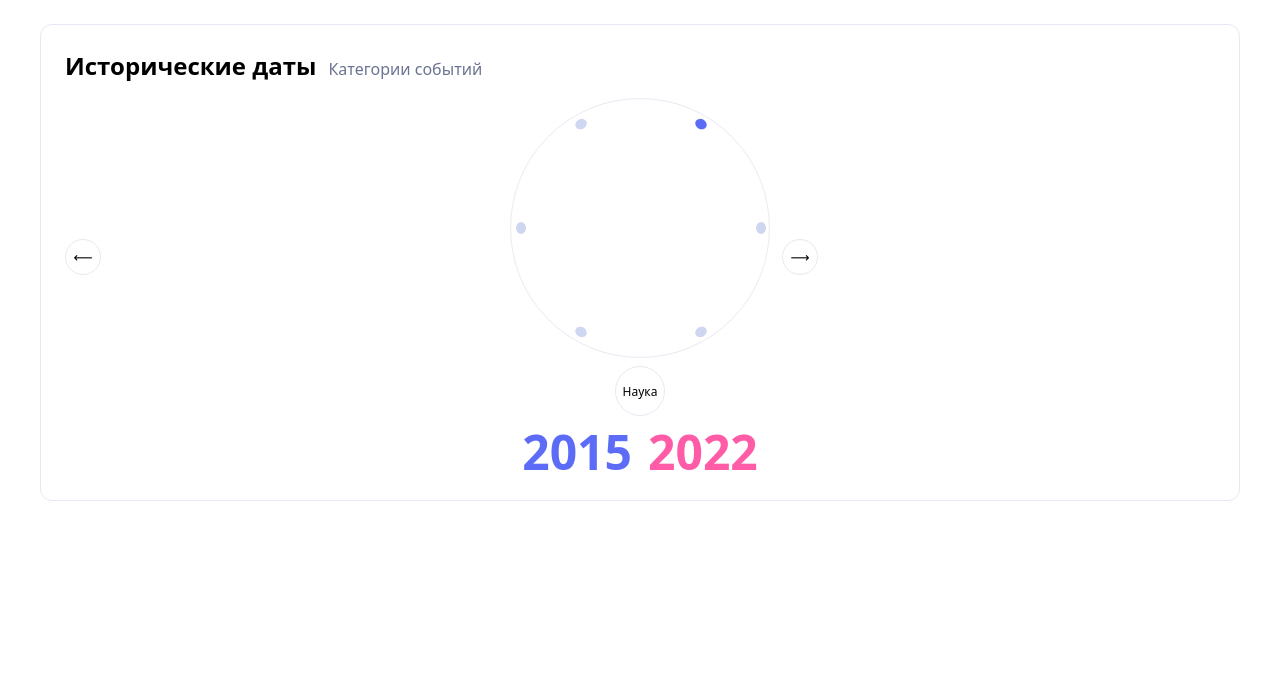
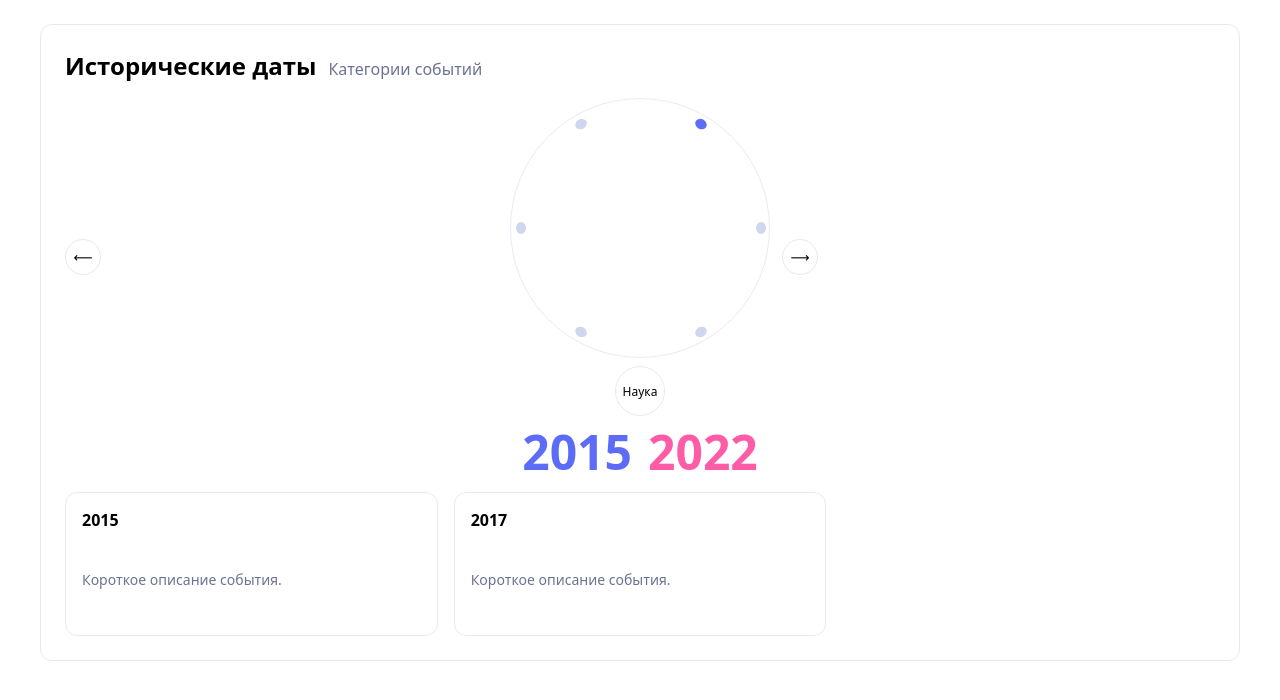
Before and after one commit to BMD63/timeline, a React app: page / in a window 1280 px wide. Shown: the top 700 px of the page. Built offline with nearby package versions, Linux system fonts and the light colour scheme.

Commit message:
swiper installed, mock slider added

```diff
--- a/package.json
+++ b/package.json
@@ -14,7 +14,8 @@
   "description": "",
   "dependencies": {
     "react": "^19.1.1",
-    "react-dom": "^19.1.1"
+    "react-dom": "^19.1.1",
+    "swiper": "^12.0.1"
   },
   "devDependencies": {
     "@types/react": "^19.1.13",
--- /dev/null
+++ b/src/components/TimelineBlock/Slider.scss
@@ -0,0 +1,17 @@
+.tlb-slider {
+  position: relative;
+  margin-top: 16px;
+}
+
+.tlb-card {
+  background: #fff;
+  border: 1px solid #e6e9f2;
+  border-radius: 12px;
+  padding: 16px;
+  min-height: 110px;
+  display: grid;
+  gap: 8px;
+}
+
+.tlb-cardTitle { font-weight: 700; }
+.tlb-cardText  { color: #6b7392; font-size: 14px; }
--- /dev/null
+++ b/src/components/TimelineBlock/Slider.tsx
@@ -0,0 +1,39 @@
+import React from 'react';
+import './Slider.scss';
+import { Swiper, SwiperSlide } from 'swiper/react';
+import { Navigation, A11y } from 'swiper/modules';
+import 'swiper/css';
+import 'swiper/css/navigation';
+import type { TimelineEvent } from '@/types/timeline';
+
+interface Props {
+  events: TimelineEvent[];
+}
+
+export default function Slider({ events }: Props) {
+  return (
+    <div className="tlb-slider">
+      <Swiper
+        modules={[Navigation, A11y]}
+        navigation
+        spaceBetween={16}
+        slidesPerView={3}
+        a11y={{ enabled: true }}
+        breakpoints={{
+          0: { slidesPerView: 1 },
+          768: { slidesPerView: 2 },
+          1024: { slidesPerView: 3 }
+        }}
+      >
+        {events.map((ev) => (
+          <SwiperSlide key={ev.id}>
+            <article className="tlb-card">
+              <div className="tlb-cardTitle">{ev.title}</div>
+              <div className="tlb-cardText">{ev.description}</div>
+            </article>
+          </SwiperSlide>
+        ))}
+      </Swiper>
+    </div>
+  );
+}
--- a/src/components/TimelineBlock/TimelineBlock.tsx
+++ b/src/components/TimelineBlock/TimelineBlock.tsx
@@ -2,6 +2,7 @@ import React, { useState } from 'react';
 import './TimelineBlock.scss';
 import type { TimeRange } from '@/types/timeline';
 import Ring from './Ring';
+import Slider from './Slider';
 
 interface Props { ranges: TimeRange[] }
 
@@ -36,6 +37,8 @@ export default function TimelineBlock({ ranges }: Props) {
         <div className="tlb-leftYear">{active.startYear}</div>
         <div className="tlb-rightYear">{active.endYear}</div>
       </div>
+
+      <Slider events={active.events} />
     </section>
   );
 }
--- a/webpack.config.js
+++ b/webpack.config.js
@@ -24,21 +24,21 @@ module.exports = (env, argv) => {
 
     module: {
       rules: [
+        // TypeScript/React
         {
           test: /\.tsx?$/i,
           use: 'ts-loader',
           exclude: /node_modules/
         },
 
-        // ЕДИНОЕ правило для SCSS: модули включаются только для *.module.scss
+        // SCSS (CSS-modules только для *.module.scss)
         {
           test: /\.s[ac]ss$/i,
           use: [
-            { loader: 'style-loader', options: { esModule: true } },
+            'style-loader',
             {
               loader: 'css-loader',
               options: {
-                esModule: true,
                 importLoaders: 1,
                 modules: {
                   auto: (resourcePath) => /\.module\.(s[ac]ss|css)$/i.test(resourcePath),
@@ -50,7 +50,13 @@ module.exports = (env, argv) => {
           ]
         },
 
-        // Картинки / SVG
+        // Обычные .css (для Swiper и т.п.)
+        {
+          test: /\.css$/i,
+          use: ['style-loader', 'css-loader']
+        },
+
+        // Картинки/SVG
         {
           test: /\.(png|jpe?g|gif|svg|webp)$/i,
           type: 'asset',
```
Also changed, not shown: 1 other file (tests, documents, lock files or other folders).
